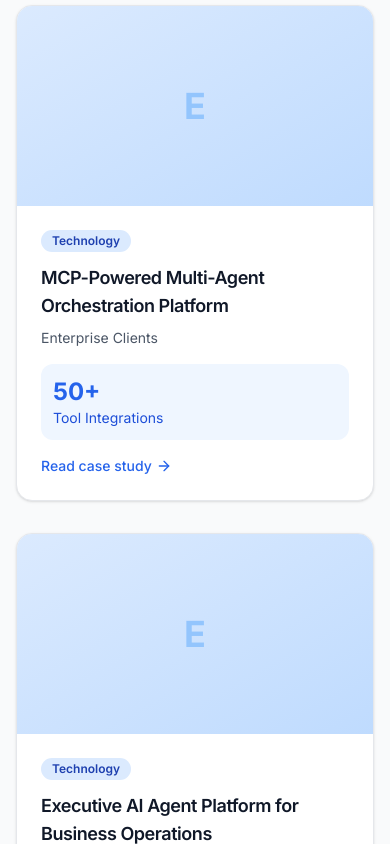
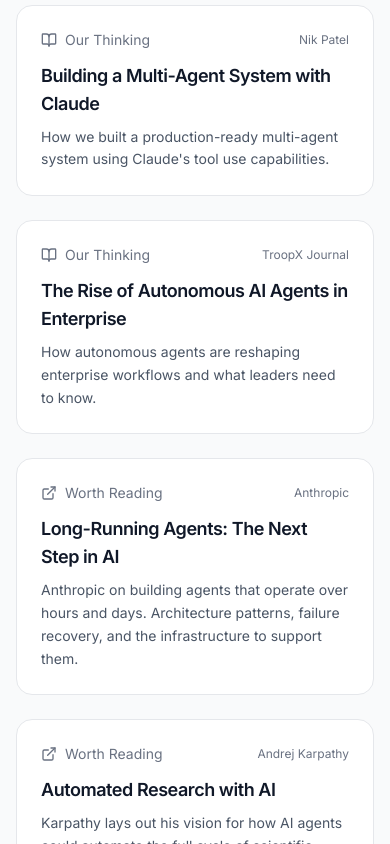
Before and after one commit to nikspatel007/website, a React (Vite) app: page / in a window 390 px wide. Shown: the part 5700-6544 px from the top of the page. Built offline with nearby package versions, Linux system fonts and the light colour scheme; no server answers.

Commit message:
From the Frontier section: blogs, worth reading, utilities placeholder

```diff
--- /dev/null
+++ b/src/data/frontier.ts
@@ -0,0 +1,158 @@
+export interface FrontierItem {
+  id: string
+  type: 'blog' | 'worth-reading' | 'utility'
+  title: string
+  description: string
+  url: string
+  source: string
+  date: string
+  featured?: boolean
+}
+
+export const frontierItems: FrontierItem[] = [
+  // Our Thinking (blogs from Nik and TroopX)
+  {
+    id: 'multi-agent-claude',
+    type: 'blog',
+    title: 'Building a Multi-Agent System with Claude',
+    description:
+      'How we built a production-ready multi-agent system using Claude\'s tool use capabilities.',
+    url: 'https://blog.nik-patel.com/posts/multi-agent-claude',
+    source: 'Nik Patel',
+    date: 'May 2025',
+    featured: true,
+  },
+  {
+    id: 'autonomous-agents-enterprise',
+    type: 'blog',
+    title: 'The Rise of Autonomous AI Agents in Enterprise',
+    description:
+      'How autonomous agents are reshaping enterprise workflows and what leaders need to know.',
+    url: 'https://journal.troopx.ai/posts/autonomous-agents-enterprise',
+    source: 'TroopX Journal',
+    date: 'June 2025',
+    featured: true,
+  },
+  {
+    id: 'ai-agents-build-vs-buy',
+    type: 'blog',
+    title: 'The Economics of AI Agents: Build vs Buy',
+    description:
+      'A framework for deciding when to build custom AI agents versus using off-the-shelf solutions.',
+    url: 'https://journal.troopx.ai/posts/ai-agents-build-vs-buy',
+    source: 'TroopX Journal',
+    date: 'April 2025',
+  },
+  {
+    id: 'reliable-ai-pipelines',
+    type: 'blog',
+    title: 'Building Reliable AI Pipelines: A Production Guide',
+    description:
+      'Lessons from deploying AI pipelines that process millions of requests daily.',
+    url: 'https://journal.troopx.ai/posts/reliable-ai-pipelines',
+    source: 'TroopX Journal',
+    date: 'May 2025',
+  },
+  {
+    id: 'ai-dev-tools',
+    type: 'blog',
+    title: 'AI-Powered Dev Tools: My 2025 Stack',
+    description:
+      'A deep dive into the AI-powered development tools that have transformed our workflow.',
+    url: 'https://blog.nik-patel.com/posts/ai-dev-tools-2025',
+    source: 'Nik Patel',
+    date: 'May 2025',
+  },
+
+  // Worth Reading (external)
+  {
+    id: 'anthropic-long-running-agents',
+    type: 'worth-reading',
+    title: 'Long-Running Agents: The Next Step in AI',
+    description:
+      'Anthropic on building agents that operate over hours and days. Architecture patterns, failure recovery, and the infrastructure to support them.',
+    url: 'https://www.anthropic.com/engineering/long-running-agents',
+    source: 'Anthropic',
+    date: '2025',
+    featured: true,
+  },
+  {
+    id: 'anthropic-building-effective-agents',
+    type: 'worth-reading',
+    title: 'Building Effective Agents',
+    description:
+      'Practical patterns for building AI agents. Moving beyond complex frameworks to embrace simplicity and composability.',
+    url: 'https://www.anthropic.com/engineering/building-effective-agents',
+    source: 'Anthropic',
+    date: 'Dec 2024',
+  },
+  {
+    id: 'karpathy-auto-research',
+    type: 'worth-reading',
+    title: 'Automated Research with AI',
+    description:
+      'Karpathy lays out his vision for how AI agents could automate the full cycle of scientific research.',
+    url: 'https://karpathy.ai/blog/research.html',
+    source: 'Andrej Karpathy',
+    date: 'March 2025',
+    featured: true,
+  },
+  {
+    id: 'langchain-open-harness',
+    type: 'worth-reading',
+    title: 'Announcing Open Agent Harness',
+    description:
+      'A new open-source framework for running large-scale agent evaluations reliably and reproducibly.',
+    url: 'https://blog.langchain.dev/announcing-open-agent-harness/',
+    source: 'LangChain',
+    date: '2025',
+  },
+  {
+    id: 'langchain-gtm-agents',
+    type: 'worth-reading',
+    title: 'Real World GTM Agent Architectures',
+    description:
+      'How companies are building AI-powered GTM agents for lead enrichment, outbound personalization, and sales.',
+    url: 'https://blog.langchain.dev/real-world-gtm-agent-architectures/',
+    source: 'LangChain',
+    date: '2025',
+  },
+  {
+    id: 'situational-awareness',
+    type: 'worth-reading',
+    title: 'Situational Awareness: The Decade Ahead',
+    description:
+      'Leopold Aschenbrenner on AI systems surpassing human capability by 2028. The most important document in AI strategy right now.',
+    url: 'https://situational-awareness.ai/',
+    source: 'Leopold Aschenbrenner',
+    date: '2024',
+  },
+  {
+    id: 'situational-awareness-2025',
+    type: 'worth-reading',
+    title: 'Big Picture 2025: The State of AI',
+    description:
+      'Aschenbrenner\'s annual letter on where AI stands and where it is headed. Essential reading for anyone making bets on AI.',
+    url: 'https://situational-awareness.ai/big-picture-2025/',
+    source: 'Leopold Aschenbrenner',
+    date: 'April 2025',
+  },
+
+  // Utilities (coming soon placeholders)
+  {
+    id: 'competitive-research-agent',
+    type: 'utility',
+    title: 'AI Competitive Research Agent',
+    description:
+      'Tell us your industry and problem. Our agent researches your competitors and shows you where AI can give you an edge.',
+    url: '/utilities/competitive-research',
+    source: 'CodeTicks',
+    date: 'Coming Soon',
+  },
+]
+
+export const getFeaturedFrontier = () =>
+  frontierItems.filter((item) => item.featured)
+
+export const getFrontierByType = (type: FrontierItem['type']) =>
+  frontierItems.filter((item) => item.type === type)
--- a/src/pages/Home.tsx
+++ b/src/pages/Home.tsx
@@ -1,15 +1,13 @@
 import { Link } from 'react-router-dom'
-import { ArrowRight, CheckCircle, MessageSquare, Target, Hammer, Rocket } from 'lucide-react'
+import { ArrowRight, CheckCircle, MessageSquare, Target, Hammer, Rocket, ExternalLink, BookOpen, Wrench } from 'lucide-react'
 import { SEO } from '@/components/SEO'
 import { Hero } from '@/components/sections/Hero'
 import { TrustLogos } from '@/components/sections/TrustLogos'
 import { ServicesGrid } from '@/components/sections/ServicesGrid'
-import { TestimonialsCarousel } from '@/components/sections/TestimonialsCarousel'
 import { CTABanner } from '@/components/sections/CTABanner'
-import { CaseStudyGrid } from '@/components/case-studies/CaseStudyGrid'
 import { ScrollReveal } from '@/components/animations/ScrollReveal'
 import { Button } from '@/components/ui/button'
-import { getFeaturedCaseStudies } from '@/data/caseStudies'
+import { getFeaturedFrontier, type FrontierItem } from '@/data/frontier'
 
 const methodology = [
   {
@@ -65,8 +63,20 @@ const whyCodeTicks = [
   },
 ]
 
+const typeIcon = {
+  blog: BookOpen,
+  'worth-reading': ExternalLink,
+  utility: Wrench,
+}
+
+const typeLabel = {
+  blog: 'Our Thinking',
+  'worth-reading': 'Worth Reading',
+  utility: 'Utility',
+}
+
 export function Home() {
-  const featuredCaseStudies = getFeaturedCaseStudies()
+  const featuredFrontier = getFeaturedFrontier()
 
   return (
     <>
@@ -223,62 +233,61 @@ export function Home() {
         </div>
       </section>
 
-      {/* Featured Case Studies */}
+      {/* From the Frontier */}
       <section className="bg-gray-50 py-16 lg:py-24">
         <div className="mx-auto max-w-7xl px-4 sm:px-6 lg:px-8">
           <ScrollReveal>
             <div className="text-center">
               <span className="inline-block rounded-full bg-primary-100 px-4 py-1.5 text-sm font-medium text-primary-700">
-                Results
+                From the Frontier
               </span>
               <h2 className="mt-4 text-3xl font-bold text-gray-900 lg:text-4xl">
-                AI Agents in Production
+                From the Frontier
               </h2>
               <p className="mx-auto mt-4 max-w-2xl text-lg text-gray-600">
-                Real agents delivering real results for real businesses.
+                What we're thinking, building, and reading at the edge of AI.
               </p>
             </div>
           </ScrollReveal>
 
-          <div className="mt-12">
-            <CaseStudyGrid caseStudies={featuredCaseStudies} />
+          <div className="mt-12 grid gap-6 sm:grid-cols-2 lg:grid-cols-3">
+            {featuredFrontier.map((item: FrontierItem, index: number) => {
+              const Icon = typeIcon[item.type]
+              return (
+                <ScrollReveal key={item.id} delay={index * 0.1}>
+                  <a
+                    href={item.url}
+                    target={item.url.startsWith('http') ? '_blank' : undefined}
+                    rel={item.url.startsWith('http') ? 'noopener noreferrer' : undefined}
+                    className="group block rounded-xl border border-gray-200 bg-white p-6 transition-all hover:shadow-md hover:border-primary-200"
+                  >
+                    <div className="flex items-center gap-2 text-sm text-gray-500">
+                      <Icon className="h-4 w-4" />
+                      <span>{typeLabel[item.type]}</span>
+                      <span className="ml-auto text-xs">{item.source}</span>
+                    </div>
+                    <h3 className="mt-3 text-lg font-semibold text-gray-900 group-hover:text-primary-600 transition-colors">
+                      {item.title}
+                    </h3>
+                    <p className="mt-2 text-sm text-gray-600 leading-relaxed">
+                      {item.description}
+                    </p>
+                  </a>
+                </ScrollReveal>
+              )
+            })}
           </div>
 
-          <ScrollReveal delay={0.3}>
+          <ScrollReveal delay={0.4}>
             <div className="mt-12 text-center">
               <Button variant="outline" size="lg" asChild>
-                <Link to="/case-studies">
-                  View All Case Studies
+                <Link to="/frontier">
+                  See Everything
                   <ArrowRight className="ml-2 h-4 w-4" />
                 </Link>
               </Button>
             </div>
           </ScrollReveal>
-        </div>
-      </section>
-
-      {/* Testimonials */}
-      <section className="relative overflow-hidden py-16 lg:py-24">
-        <div className="absolute inset-0 bg-gradient-to-b from-white via-primary-50/30 to-white" />
-        <div className="absolute top-0 left-1/2 -translate-x-1/2 h-px w-2/3 bg-gradient-to-r from-transparent via-primary-300 to-transparent" />
-        <div className="relative mx-auto max-w-7xl px-4 sm:px-6 lg:px-8">
-          <ScrollReveal>
-            <div className="text-center">
-              <span className="inline-block rounded-full bg-primary-100 px-4 py-1.5 text-sm font-medium text-primary-700">
-                Testimonials
-              </span>
-              <h2 className="mt-4 text-3xl font-bold text-gray-900 lg:text-4xl">
-                What Our Clients Say
-              </h2>
-              <p className="mx-auto mt-4 max-w-2xl text-lg text-gray-600">
-                Hear from the businesses running AI agents built by CodeTicks.
-              </p>
-            </div>
-          </ScrollReveal>
-
-          <div className="mt-14">
-            <TestimonialsCarousel />
-          </div>
         </div>
       </section>
 
```
